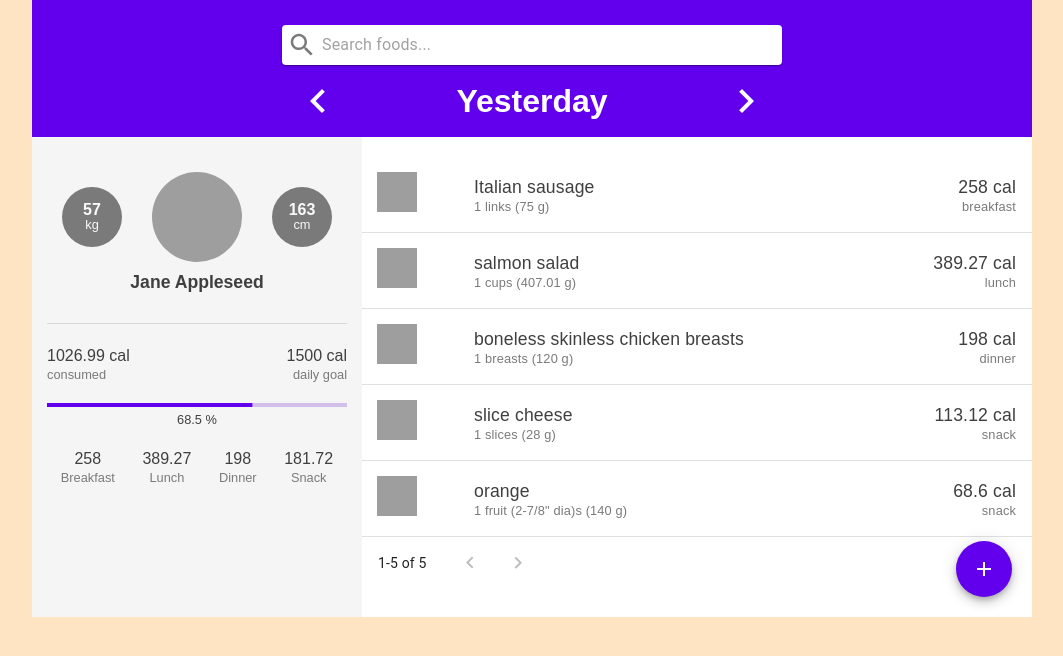
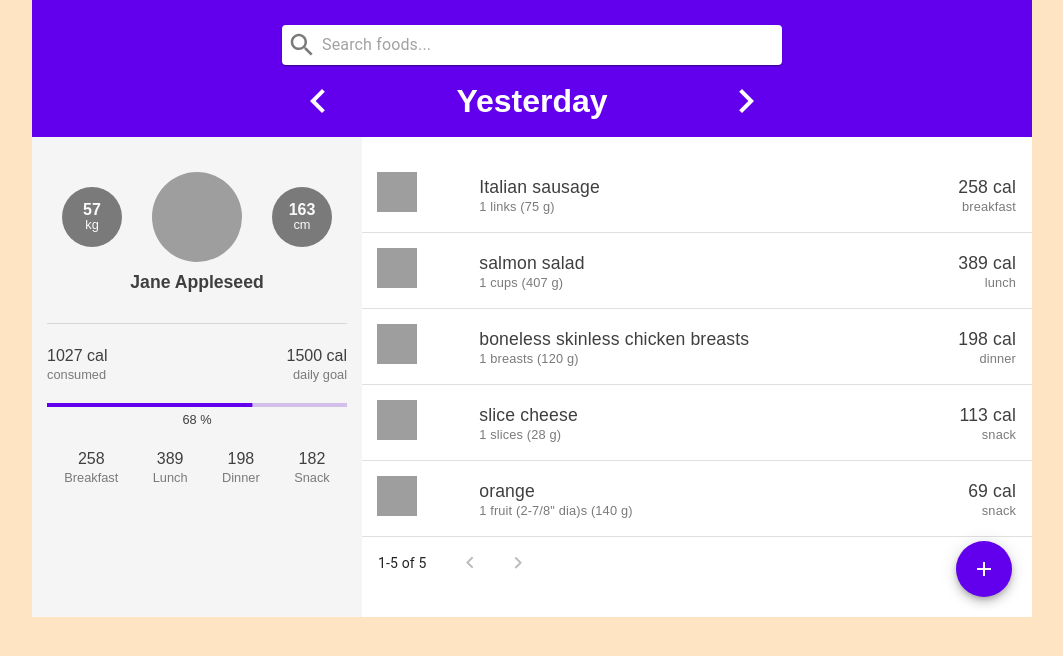
Before and after one commit to chtunsw/2hats_react_web_dev, a React (Create React App) app: page / in a window 1280 px wide. Both pictures are taken after a click on the button 426 px from the left and 101 px from the top of the page. Shown: the top 656 px of the page, without its empty margins (108-1171 px from the left). Built offline with nearby package versions, Linux system fonts and the light colour scheme; grey boxes are pictures that could not be loaded.

Commit message:
make numbers integer

```diff
--- a/src/components/AutoList.js
+++ b/src/components/AutoList.js
@@ -347,6 +347,7 @@ const AutoList = props => {
               variant="filled"
               className="serving-input"
               value={serveQty}
+              autoComplete="off"
               onChange={updateServeQty}
             />
             <div className="unit-box">
--- a/src/components/DietTable.js
+++ b/src/components/DietTable.js
@@ -72,11 +72,15 @@ const DietTable = props => {
                   <span className="cell-top">{item.food_name}</span>
                   <p className="cell-bottom">
                     {item.serving_qty} {item.serving_unit}s (
-                    {item.serving_weight_grams} g)
+                    {item.serving_weight_grams &&
+                      item.serving_weight_grams.toFixed(0)}{" "}
+                    g)
                   </p>
                 </TableCell>
                 <TableCell align="right">
-                  <span className="cell-top">{item.nf_calories} cal</span>
+                  <span className="cell-top">
+                    {item.nf_calories && item.nf_calories.toFixed(0)} cal
+                  </span>
                   <p className="cell-bottom">{item.meal_type}</p>
                 </TableCell>
               </TableRow>
--- a/src/components/Header.js
+++ b/src/components/Header.js
@@ -221,6 +221,7 @@ const Header = props => {
             inputRef={createInputRef}
             fullWidth={true}
             value={inputValue}
+            autoComplete="off"
             onChange={updateInputValue}
             placeholder="Search foods..."
             inputProps={{ "aria-label": "search google maps" }}
--- a/src/components/UserPanel.js
+++ b/src/components/UserPanel.js
@@ -257,7 +257,9 @@ const UserPanel = props => {
       <Divider orientation="horizontal" />
       <div className="calorie-container">
         <div className="first-box">
-          <span>{calorieObj.consumed} cal</span>
+          <span>
+            {calorieObj.consumed && calorieObj.consumed.toFixed(0)} cal
+          </span>
           <p>consumed</p>
         </div>
         <div className="second-box">
@@ -267,27 +269,33 @@ const UserPanel = props => {
       </div>
       <LinearProgress
         className="progress-bar"
-        value={(calorieObj.consumed / daily_goal) * 100}
+        value={
+          calorieObj.consumed > daily_goal
+            ? 100
+            : (calorieObj.consumed / daily_goal) * 100
+        }
         variant="determinate"
       />
       <div className="progress-percentage">
-        {((calorieObj.consumed / daily_goal) * 100).toFixed(1)} %
+        {calorieObj.consumed &&
+          ((calorieObj.consumed / daily_goal) * 100).toFixed(0)}{" "}
+        %
       </div>
       <div className="meal-container">
         <div className="text-box">
-          <span>{calorieObj.breakfast}</span>
+          <span>{calorieObj.breakfast && calorieObj.breakfast.toFixed(0)}</span>
           <p>Breakfast</p>
         </div>
         <div className="text-box">
-          <span>{calorieObj.lunch}</span>
+          <span>{calorieObj.lunch && calorieObj.lunch.toFixed(0)}</span>
           <p>Lunch</p>
         </div>
         <div className="text-box">
-          <span>{calorieObj.dinner}</span>
+          <span>{calorieObj.dinner && calorieObj.dinner.toFixed(0)}</span>
           <p>Dinner</p>
         </div>
         <div className="text-box">
-          <span>{calorieObj.snack}</span>
+          <span>{calorieObj.snack && calorieObj.snack.toFixed(0)}</span>
           <p>Snack</p>
         </div>
       </div>
```
